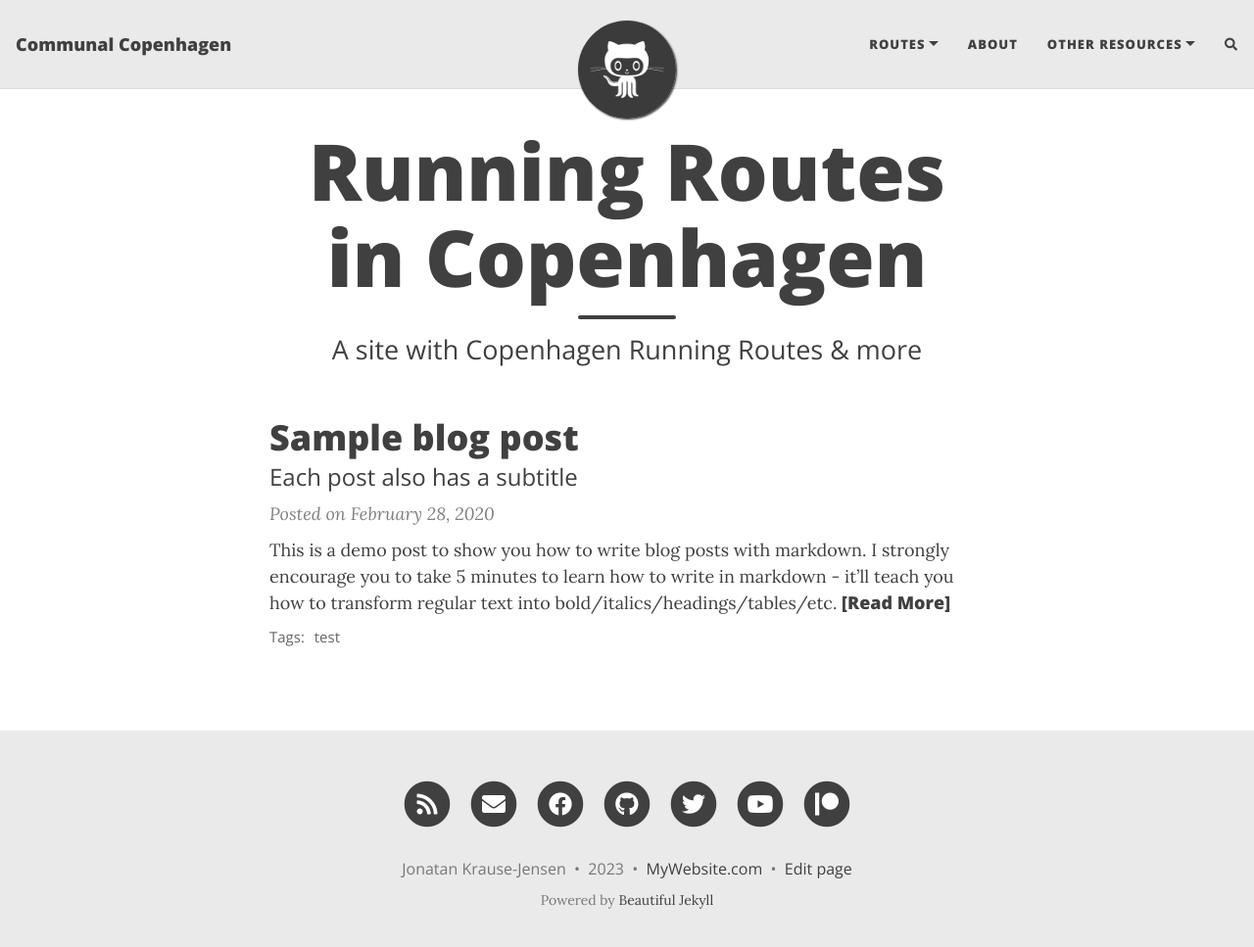
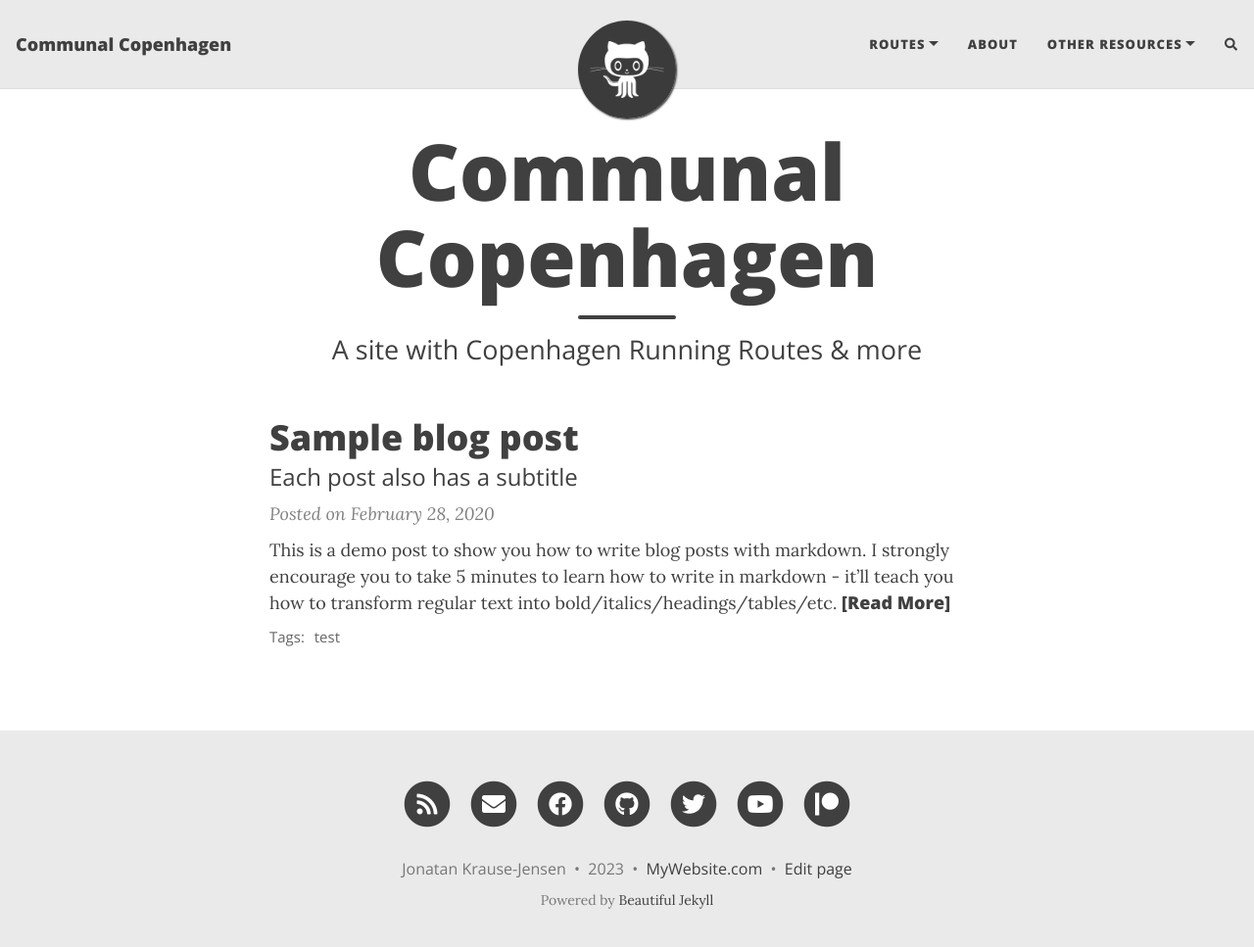
Before and after one commit to Dj0nf1/RunningRoutes, a Jekyll site: the page built from index.html, in a window 1280 px wide and 980 px high. Shown: the top 967 px of the window at 98% size. Built offline with Jekyll 4.4.1, drawn with Linux system fonts in a browser that asks for light colours; nearby versions of some CDN libraries; the list of posts is cut into pages by our own code; comment, search, counter and statistics services are not loaded.

Commit message:
Update index.html

```diff
--- a/index.html
+++ b/index.html
@@ -1,5 +1,5 @@
 ---
 layout: home
-title: Running Routes in Copenhagen
+title: Communal Copenhagen
 subtitle: A site with Copenhagen Running Routes & more
 ---
```
